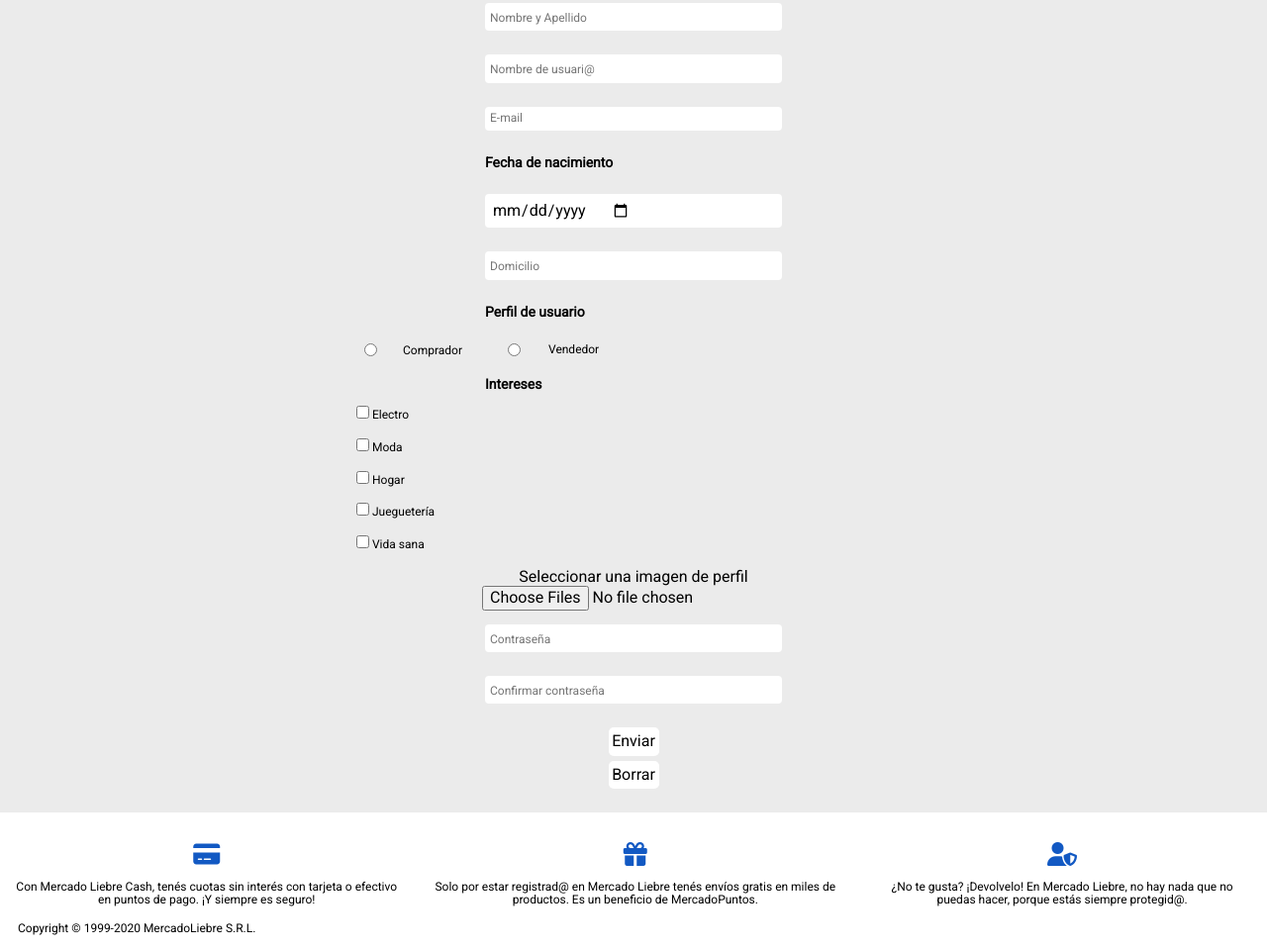
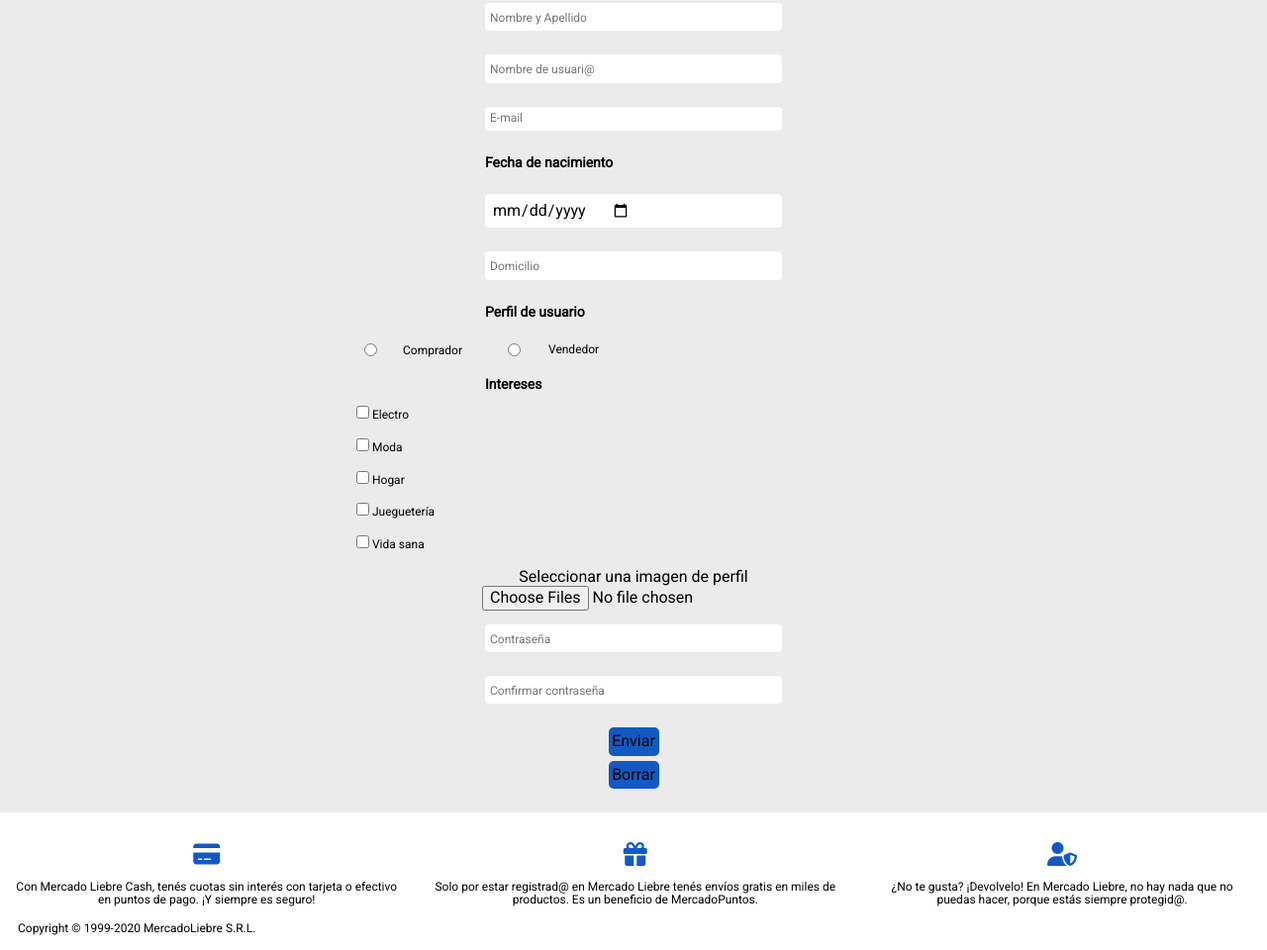
Before and after one commit to Cami09111/Mercado-Liebre, a website: page views/register.html in a window 1280 px wide and 1211 px high. Shown: the part 265-1225 px from the top of the page at 99% size. Drawn offline with Linux system fonts and the light colour scheme.

Commit message:
cambios-issues

```diff
--- a/public/css/mediaQueryStyle.css
+++ b/public/css/mediaQueryStyle.css
@@ -37,7 +37,7 @@
   }
 
   .fa-truck {
-    left: 540px;
+    left: 230px;
   }
 
   .enter {
--- a/public/css/styles.css
+++ b/public/css/styles.css
@@ -278,7 +278,7 @@ input[type="date"] {
     width: 51px;
     padding: 5px;
     border-radius: 5px;
-    background-color: white;
+    background-color: #1259c3;
     margin: 0 auto;
     margin-bottom: 5px;
     display: flex;
@@ -287,11 +287,11 @@ input[type="date"] {
 }
 
 .submit-register {
-    background-color: white;
+    background-color: #1259c3;
 }
 
 .reset-register {
-    background-color: white;
+    background-color: #1259c3;
 }
 
 .foto-usuario {
```
